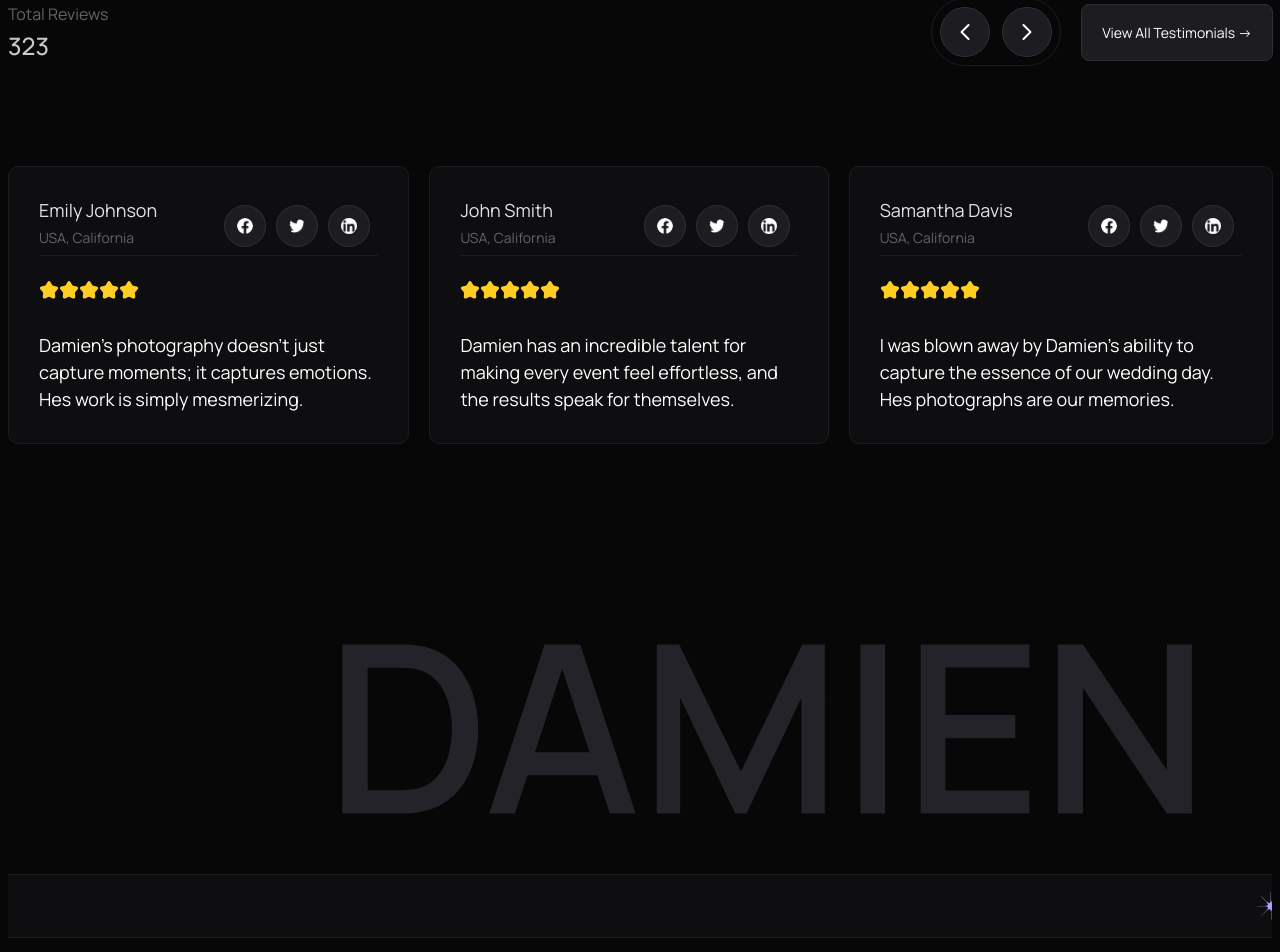
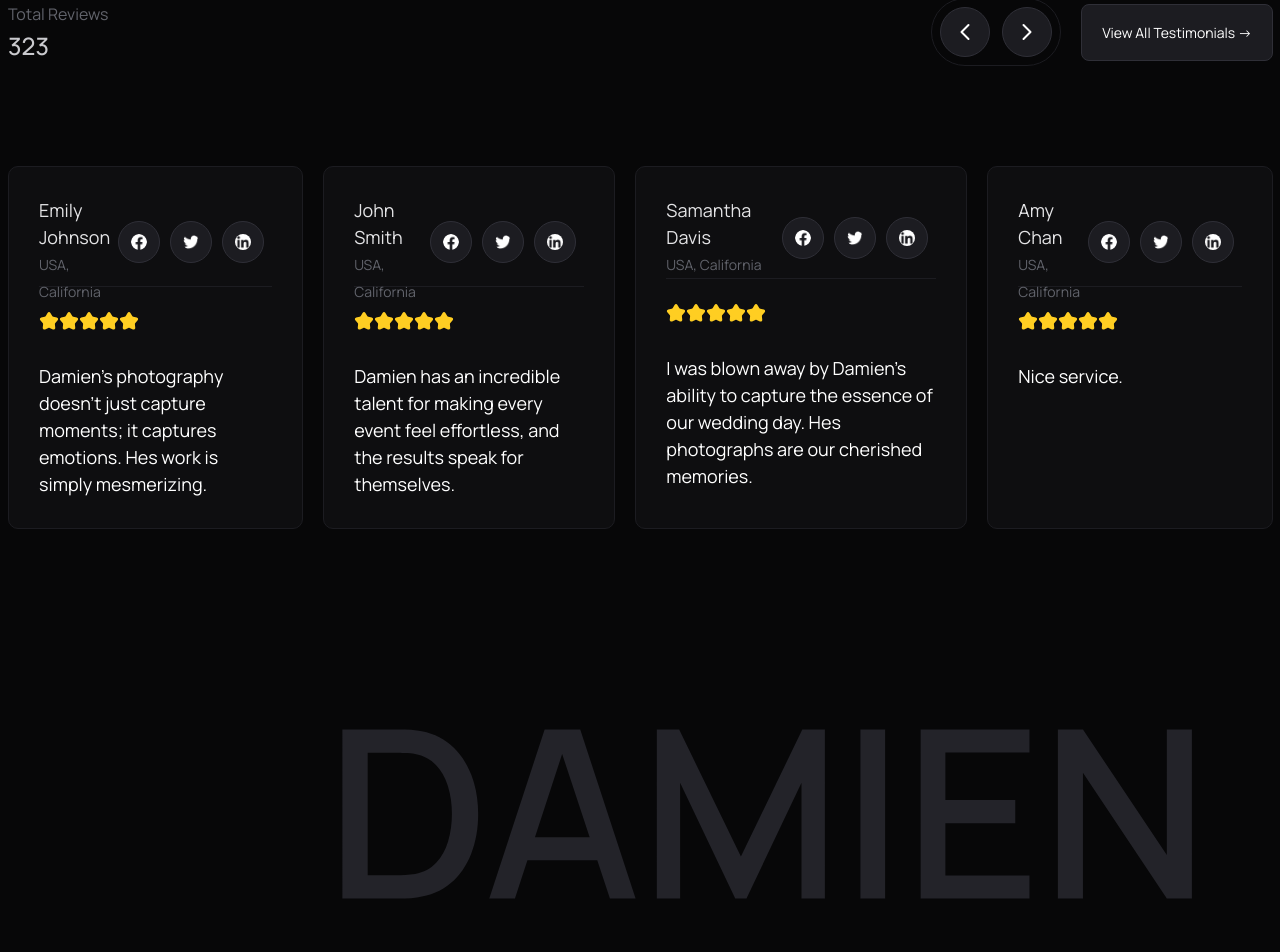
Before and after one commit to sylviawu410/photographer-portfolio-website, a Nuxt app: page / in a window 1280 px wide. Shown: the part 4551-5503 px from the top of the page. Built offline with nearby package versions, Linux system fonts and the light colour scheme.

Commit message:
update details

```diff
--- a/pages/about-me-page.vue
+++ b/pages/about-me-page.vue
@@ -40,15 +40,23 @@
                     </div>
                     <div class="bottom">
                         <div class="title">My Biography</div>
-                        <div class="text">Damien Braun's love affair with photography began at a young age, nurtured by the captivating landscapes and vibrant cultures surrounding her in the heart of the USA. Her passion for storytelling through imagery led her to embark on a photography journey that has spanned over 15 years.
-Driven by an insatiable curiosity to explore the beauty in everyday moments, Damien has honed her craft meticulously. Her background in digital media provided her with a solid foundation, but it's her keen eye for detail and an innate ability to capture raw emotions that truly set her apart.
-Damien's journey is more than just taking pictures; it's about capturing the essence of the human spirit, the fleeting magic of nature, and the emotions that define our lives. With each click of her camera, she weaves stories that transcend time and space.</div>
+                        <div class="text">Damien Braun's love affair with photography began at a young age, nurtured by
+                            the captivating landscapes and vibrant cultures surrounding her in the heart of the USA. Her
+                            passion for storytelling through imagery led her to embark on a photography journey that has
+                            spanned over 15 years.
+                            Driven by an insatiable curiosity to explore the beauty in everyday moments, Damien has
+                            honed her craft meticulously. Her background in digital media provided her with a solid
+                            foundation, but it's her keen eye for detail and an innate ability to capture raw emotions
+                            that truly set her apart.
+                            Damien's journey is more than just taking pictures; it's about capturing the essence of the
+                            human spirit, the fleeting magic of nature, and the emotions that define our lives. With
+                            each click of her camera, she weaves stories that transcend time and space.</div>
                     </div>
                 </div>
             </div>
         </div>
         <div class="section2">
-
+            <div>testing</div>
         </div>
     </div>
 </template>
@@ -102,7 +110,7 @@ Damien's journey is more than just taking pictures; it's about capturing the ess
     left: 0;
     display: flex;
     justify-content: center;
-    align-items: start;
+    align-items: flex-start;
     flex-direction: column;
     z-index: 2;
     width: 100%
@@ -163,7 +171,7 @@ Damien's journey is more than just taking pictures; it's about capturing the ess
     text-transform: uppercase;
 }
 
-.about-me-page .section1 .bottom{
+.about-me-page .section1 .bottom {
     margin-top: 80px;
     display: flex;
     padding: 60px 0px;
@@ -175,14 +183,17 @@ border-top: 1px solid var(--Dark-12, #1C1C21);
     border-bottom: 1px solid var(--Dark-12, #1C1C21);
 }
 
-.about-me-page .section1 .bottom .title{
+.about-me-page .section1 .bottom .title {
     color: var(--Grey-50, #797C86);
     font-size: 34px;
     font-weight: 600;
     text-transform: uppercase;
 }
 
-.about-me-page .section1 .bottom .text {
+.about-me-page .section1 .bottom .text {}
 
+.about-me-page .section2{
+    display: flex;
+    justify-content: flex-start;
 }
 </style>
--- a/pages/index.vue
+++ b/pages/index.vue
@@ -277,7 +277,7 @@
         <div class="btn-container">
           <div class="small-btn-container">
             <img class="arrow-left-btn" src="~assets/image/arrow-left.svg">
-            <img class="arrow-right-btn" src="~assets/image/arrow-right.svg">
+            <img class="arrow-right-btn" @click="nextReview" src="~assets/image/arrow-right.svg">
           </div>
           <nuxt-link to="/portfolio-page">
             <div class="testimonial-btn">View All Testimonials -></div>
@@ -285,11 +285,11 @@
         </div>
       </div>
       <div class="bottom">
-        <div class="review-item">
+        <div class="review-item" v-for="(review, index) in client_reviews" :key="index">
           <div class="header">
             <div class="header-text">
-              <div class="header-name">Emily Johnson</div>
-              <div class="header-place">USA, California</div>
+              <div class="header-name">{{ review.name }}</div>
+              <div class="header-place">{{ review.place }}</div>
             </div>
             <div class="logo-wrapper">
               <img class="logo" src="~assets/image/facebook.png" />
@@ -304,52 +304,7 @@
             <img class="star-yellow" src="~assets/image/star-yellow.svg">
             <img class="star-yellow" src="~assets/image/star-yellow.svg">
           </div>
-          <div class="body">Damien's photography doesn't just capture moments; it captures emotions. Hes work is simply
-            mesmerizing.</div>
-        </div>
-        <div class="review-item">
-          <div class="header">
-            <div class="header-text">
-              <div class="header-name">John Smith</div>
-              <div class="header-place">USA, California</div>
-            </div>
-            <div class="logo-wrapper">
-              <img class="logo" src="~assets/image/facebook.png" />
-              <img class="logo" src="~assets/image/twitter.png" />
-              <img class="logo" src="~assets/image/linkedin.png" />
-            </div>
-          </div>
-          <div class="star-container">
-            <img class="star-yellow" src="~assets/image/star-yellow.svg">
-            <img class="star-yellow" src="~assets/image/star-yellow.svg">
-            <img class="star-yellow" src="~assets/image/star-yellow.svg">
-            <img class="star-yellow" src="~assets/image/star-yellow.svg">
-            <img class="star-yellow" src="~assets/image/star-yellow.svg">
-          </div>
-          <div class="body">Damien has an incredible talent for making every event feel effortless, and the results
-            speak for themselves.</div>
-        </div>
-        <div class="review-item">
-          <div class="header">
-            <div class="header-text">
-              <div class="header-name">Samantha Davis</div>
-              <div class="header-place">USA, California</div>
-            </div>
-            <div class="logo-wrapper">
-              <img class="logo" src="~assets/image/facebook.png" />
-              <img class="logo" src="~assets/image/twitter.png" />
-              <img class="logo" src="~assets/image/linkedin.png" />
-            </div>
-          </div>
-          <div class="star-container">
-            <img class="star-yellow" src="~assets/image/star-yellow.svg">
-            <img class="star-yellow" src="~assets/image/star-yellow.svg">
-            <img class="star-yellow" src="~assets/image/star-yellow.svg">
-            <img class="star-yellow" src="~assets/image/star-yellow.svg">
-            <img class="star-yellow" src="~assets/image/star-yellow.svg">
-          </div>
-          <div class="body">I was blown away by Damien's ability to capture the essence of our wedding day. Hes
-            photographs are our memories.</div>
+          <div class="body">{{ review.text }}</div>
         </div>
       </div>
 
@@ -415,6 +370,33 @@ export default {
         }
 
       ],
+      client_reviews:[
+        {
+          name: 'Emily Johnson',
+          place: 'USA, California',
+          text: 'Damien\'s photography doesn\'t just capture moments; it captures emotions. Hes work is simply mesmerizing.'
+
+        },
+        {
+          name: 'John Smith',
+          place: 'USA, California',
+          text: 'Damien has an incredible talent for making every event feel effortless, and the results speak for themselves.'
+
+        },
+        {
+          name: 'Samantha Davis',
+          place: 'USA, California',
+          text: 'I was blown away by Damien\'s ability to capture the essence of our wedding day. Hes photographs are our cherished memories.'
+
+        },
+        {
+          name: 'Amy Chan',
+          place: 'USA, California',
+          text: 'Nice service.'
+
+        },
+
+      ]
 
     };
   },
@@ -427,7 +409,15 @@ export default {
         item.imageUrl = arrowDownImage;
       }
       item.showAnswer = !item.showAnswer;
+    },
+    nextReview(){
+      this.moveLeft()
+    },
+
+    moveLeft(){
+      this
     }
+
   }
 };
 </script>
@@ -1082,6 +1072,8 @@ export default {
     display: flex;
     gap: 20px;
     margin-top: 100px;
+    width: 1265px;
+    overflow: hidden;
   }
 
   .home .section7 .review-item {
@@ -1093,7 +1085,7 @@ export default {
     border-radius: 10px;
     border: 1px solid var(--Dark-12, #1C1C21);
     background: var(--Dark-06, #0E0E10);
-    max-width: 406.333px;
+    max-width: 346.333px;
   }
 
   .home .section7 .review-item .header {
```
Also changed, not shown: pages/services-page.vue (added). Lines whose indentation alone changed are shown as unchanged.
